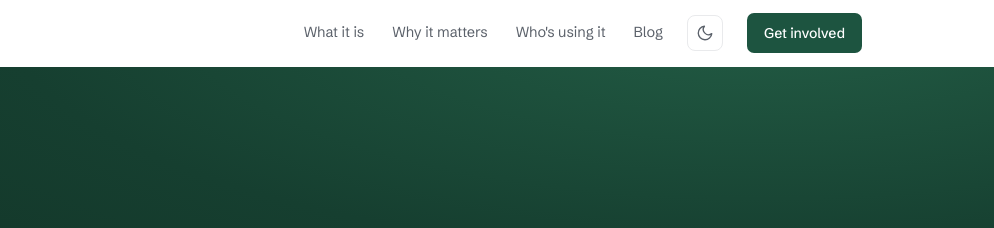
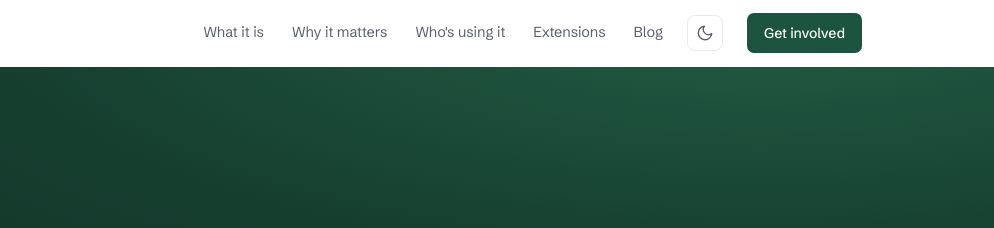
Before and after one commit to MIRA-science/landing-page, a plain HTML site: page blog/index.html in a window 1280 px wide. Shown: the top 228 px of the page, 286-1280 px from the left. Drawn offline with nearby package versions, Linux system fonts and the light colour scheme; a script that the page names is missing.

Commit message:
Add Extensions to the top menu of every page
The item sits before Blog in the top menu and the phone menu. Between 761
and 900 px the menu gaps narrow a little so the five links stay on one line.

Co-Authored-By: Claude Opus 5.5 <noreply@anthropic.com>

```diff
--- a/blog/index.html
+++ b/blog/index.html
@@ -85,6 +85,7 @@
     .nav-links a:last-child{border-bottom:0}
   }
   @media(max-width:380px){.nav-right{gap:8px}.nav-cta{white-space:nowrap;padding:9px 11px;font-size:13px}}
+  @media(min-width:761px) and (max-width:900px){.nav-right{gap:16px}.nav-links{gap:18px}}
 
   /* PAGE HEADER */
   .page-head{background:var(--hero-bg);color:var(--hero-text);padding:64px 0 76px}
@@ -157,6 +158,7 @@
         <a href="/#what">What it is</a>
         <a href="/#why">Why it matters</a>
         <a href="/#who">Who's using it</a>
+        <a href="/extensions/">Extensions</a>
         <a href="/blog/" aria-current="page">Blog</a>
       </div>
       <button id="theme-toggle" class="theme-toggle" type="button" aria-label="Switch to dark theme" aria-pressed="false" title="Toggle light / dark">
```
Also changed, not shown: blog/what-we-built-at-the-mira-kickoff/index.html (+2 -0 lines), how-the-schema-works.html (+2 -0 lines), index.html (+2 -0 lines), library/index.html (+2 -0 lines), privacy/index.html (+2 -0 lines).
